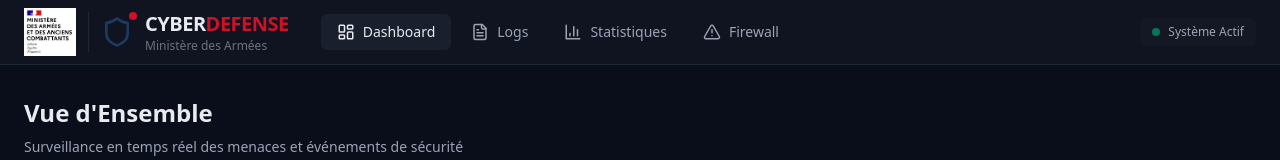
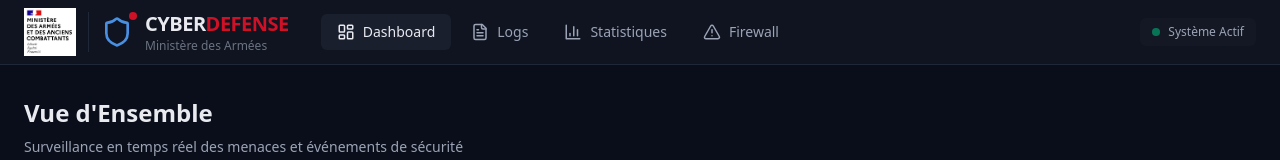
Before and after one commit to axelvag/Hackathon_CND, a React (Vite) app in the folder project/: page / in a window 1280 px wide. Shown: the top 160 px of the page. Built offline with nearby package versions, Linux system fonts and the light colour scheme.

Commit message:
feat: change tag color

```diff
--- a/project/src/constants/theme.ts
+++ b/project/src/constants/theme.ts
@@ -6,7 +6,7 @@ export const COLORS = {
     hover: '#1A1F2E',
   },
   accent: {
-    deepBlue: '#1E3A5F',
+    deepBlue: '#4A90E2',
     darkBlue: '#2C4A6B',
     frenchRed: '#CE1126',
     frenchBlue: '#002395',
```
